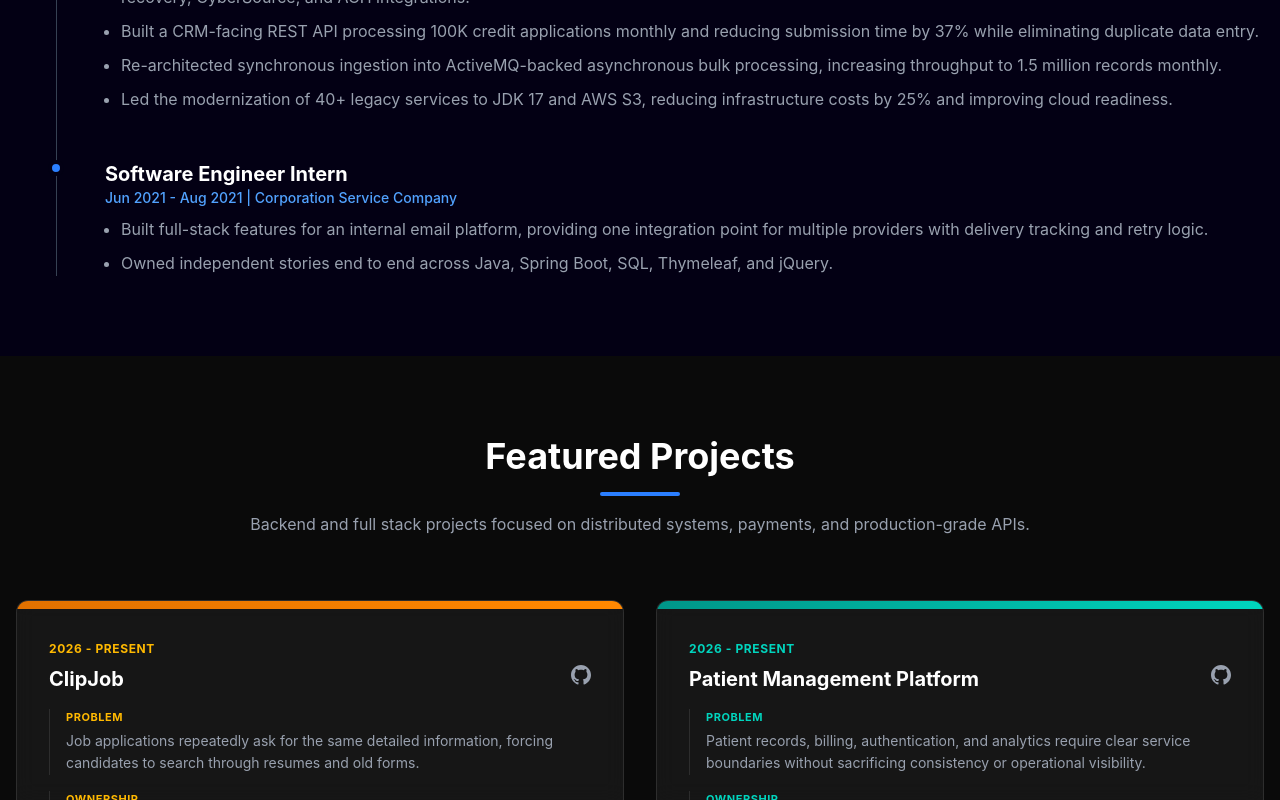
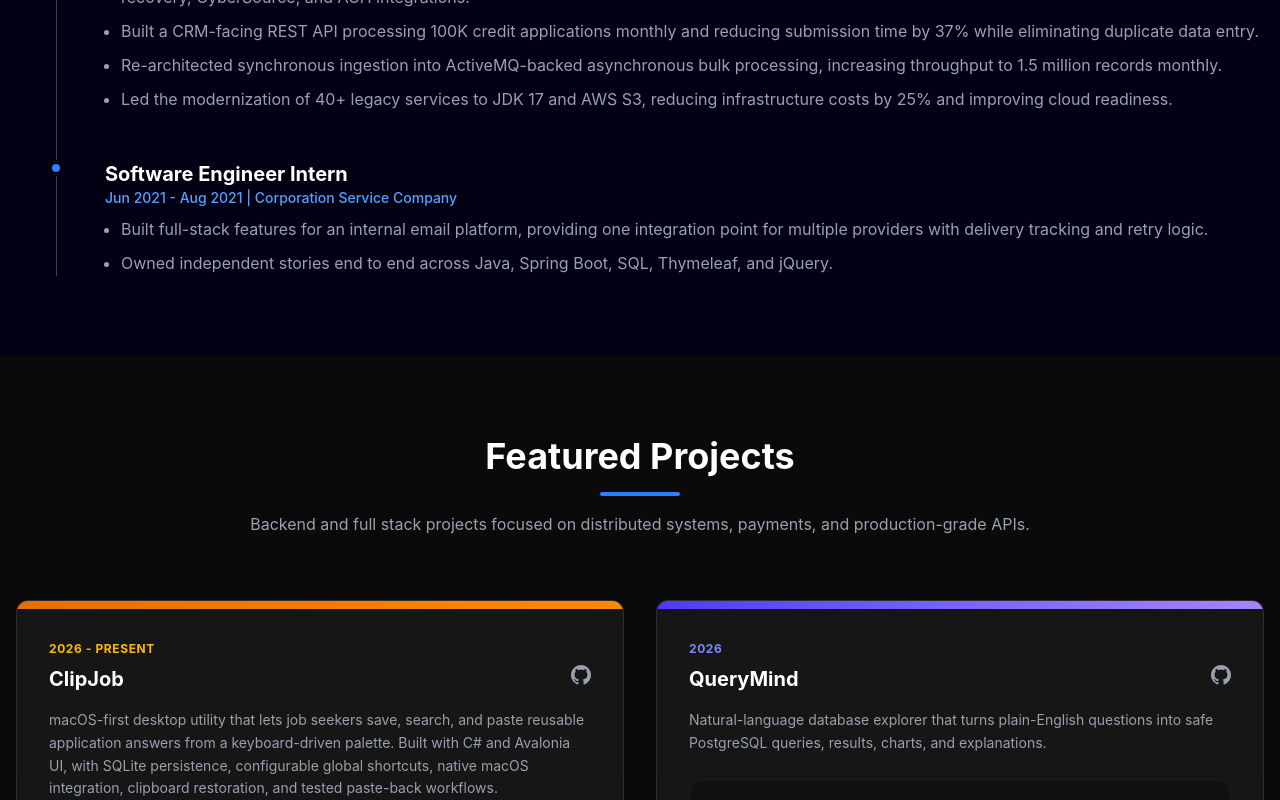
Before and after one commit to onkardangi/portfolio, a React (Vite) app: page / in a window 1280 px wide. Shown: the part 2000-2800 px from the top of the page. Built offline with nearby package versions, Linux system fonts and the light colour scheme.

Commit message:
Align portfolio projects with resume

```diff
--- a/src/components/Footer.jsx
+++ b/src/components/Footer.jsx
@@ -2,12 +2,12 @@ import React from 'react';
 
 const Footer = () => {
     return (
-        <footer className="bg-white rounded-lg shadow-sm m-4 dark:bg-[#030014] border-t border-white/10">
+        <footer className="bg-[#030014] rounded-lg shadow-sm m-4 border-t border-white/10">
             <div className="w-full mx-auto max-w-screen-xl p-4 md:flex md:items-center md:justify-between">
-                <span className="text-sm text-gray-500 sm:text-center dark:text-gray-400">
+                <span className="text-sm text-gray-400 sm:text-center">
                     © {new Date().getFullYear()} <a href="#home" className="hover:underline">Onkar Dangi</a>. All Rights Reserved.
                 </span>
-                <ul className="flex flex-wrap items-center mt-3 text-sm font-medium text-gray-500 dark:text-gray-400 sm:mt-0">
+                <ul className="flex flex-wrap items-center mt-3 text-sm font-medium text-gray-400 sm:mt-0">
                     <li>
                         <a href="#about" className="hover:underline me-4 md:me-6">About</a>
                     </li>
--- a/src/sections/Hero.jsx
+++ b/src/sections/Hero.jsx
@@ -47,7 +47,7 @@ const Hero = () => {
 
                     <div className="flex flex-wrap justify-center gap-3 mb-12 text-sm text-gray-300">
                         <span className="glass rounded-full px-4 py-2">Enterprise fintech experience</span>
-                        <span className="glass rounded-full px-4 py-2">$1M+ annual revenue impact</span>
+                        <span className="glass rounded-full px-4 py-2">$1M+ monthly payment volume</span>
                         <span className="glass rounded-full px-4 py-2">MS in Computer Science · UIC</span>
                     </div>
 
--- a/src/sections/Projects.jsx
+++ b/src/sections/Projects.jsx
@@ -1,7 +1,8 @@
-import React from 'react';
-import { motion } from 'framer-motion';
+import React, { useState } from 'react';
+import { AnimatePresence, motion } from 'framer-motion';
 
 const Projects = () => {
+    const [expandedProject, setExpandedProject] = useState(null);
     const projects = [
         {
             title: "ClipJob",
@@ -29,21 +30,45 @@ const Projects = () => {
             }
         },
         {
+            title: "QueryMind",
+            featured: true,
+            date: "2026",
+            description: "Natural-language database explorer that turns plain-English questions into safe PostgreSQL queries, results, charts, and explanations.",
+            caseStudy: {
+                problem: "Non-technical users need answers from operational data but often depend on engineers to understand schemas and write one-off SQL.",
+                ownership: "Built the Kotlin/Spring Boot API, React client, authentication, database-connection workflow, schema introspection, Claude integration, visualizations, and automated tests.",
+                engineering: "Uses application-level SQL validation plus read-only database pools, relevance-scores schemas with 40+ tables to control context size, and encrypts stored credentials with AES-256-GCM.",
+                outcome: "Delivered an end-to-end PostgreSQL analytics workflow that generates SQL, executes approved read-only queries, and automatically selects useful chart visualizations."
+            },
+            architecture: ["React Client", "Spring Boot API", "Claude API", "PostgreSQL"],
+            proofLinks: [
+                { label: "Source code", href: "https://github.com/onkardangi/QueryMind" }
+            ],
+            tags: ["Kotlin", "Spring Boot", "React", "Claude API", "PostgreSQL", "Docker"],
+            link: "https://github.com/onkardangi/QueryMind",
+            classes: {
+                title: "text-indigo-400",
+                gradient: "from-indigo-600 to-violet-400",
+                border: "hover:border-indigo-500/30",
+                tag: "bg-indigo-500/10 text-indigo-400 border-indigo-500/10"
+            }
+        },
+        {
             title: "Patient Management Platform",
             featured: true,
             date: "2026 - Present",
-            description: "Enterprise hospital platform that manages patient records and coordinates billing and analytics across services. Built as a production-style microservices system with REST and gRPC APIs, Kafka events, and JWT-based auth. Deployed with Docker and AWS infrastructure as code, with testing and observability baked in.",
+            description: "Java microservices project that manages patient records, creates billing accounts over gRPC, and publishes patient events through Kafka.",
             caseStudy: {
-                problem: "Patient records, billing, authentication, and analytics require clear service boundaries without sacrificing consistency or operational visibility.",
-                ownership: "Built the platform as a production-style healthcare system spanning service APIs, asynchronous events, authentication, containerization, and infrastructure.",
-                engineering: "Combined REST and gRPC communication with Kafka-driven workflows, JWT authorization, automated testing, and observable Docker-based services deployed through AWS infrastructure as code.",
-                outcome: "Produced an end-to-end microservices reference platform that demonstrates secure service communication, event-driven processing, and repeatable cloud deployment."
+                problem: "Patient record changes must coordinate with downstream billing and event consumers without coupling every responsibility into one service.",
+                ownership: "Built the patient and billing services, REST endpoints, validation and error handling, persistence layer, gRPC contract and client, Kafka producer, tests, and container definitions.",
+                engineering: "Uses synchronous gRPC when patient creation requires an immediate billing account and Kafka events for asynchronous downstream processing.",
+                outcome: "Produced a working two-service foundation demonstrating REST CRUD, service-to-service gRPC, event publication, database persistence, and Docker packaging."
             },
-            architecture: ["REST Gateway", "gRPC Services", "Kafka Events", "AWS"],
+            architecture: ["REST API", "Patient Service", "gRPC Billing", "Kafka Events"],
             proofLinks: [
                 { label: "Source code", href: "https://github.com/onkardangi/patient-management" }
             ],
-            tags: ["Microservices", "gRPC", "Kafka", "AWS", "Docker", "Java"],
+            tags: ["Java", "Spring Boot", "REST", "gRPC", "Kafka", "Docker"],
             link: "https://github.com/onkardangi/patient-management",
             classes: {
                 title: "text-teal-400",
@@ -92,7 +117,6 @@ const Projects = () => {
         },
         {
             title: "TrackQ — Fitness Platform",
-            featured: true,
             date: "2025",
             description: "B2B2C wellness booking and payments platform for gyms and trainers, built end to end. Implemented a Node.js backend and React Native client with concurrency-safe booking flows supporting 1K+ concurrent sessions. Added Stripe payments including refunds, split payments, and subscriptions with accurate accounting across entities.",
             caseStudy: {
@@ -160,12 +184,12 @@ const Projects = () => {
                     {flagshipProjects.map((project, index) => (
                         <motion.div
                             key={project.title}
-                            whileHover={{ y: -10 }}
+                            whileHover={{ y: -6 }}
                             initial={{ opacity: 0, y: 20 }}
                             whileInView={{ opacity: 1, y: 0 }}
                             transition={{ duration: 0.5, delay: index * 0.1 }}
                             viewport={{ once: true }}
-                            className={`glass rounded-xl overflow-hidden group cursor-pointer border border-white/5 transition-all ${project.classes.border}`}
+                            className={`glass rounded-xl overflow-hidden group border border-white/5 transition-all ${project.classes.border}`}
                         >
                             <div className={`h-2 bg-gradient-to-r ${project.classes.gradient}`}></div>
                             <div className="p-8 flex flex-col h-full">
@@ -177,27 +201,20 @@ const Projects = () => {
                                         {project.title}
                                     </h3>
                                     {project.link && (
-                                        <a href={project.link} target="_blank" rel="noopener noreferrer" className="text-gray-400 hover:text-white transition-colors">
+                                        <a href={project.link} target="_blank" rel="noopener noreferrer" aria-label={`Open ${project.title}`} className="text-gray-400 hover:text-white transition-colors">
                                             {project.link.endsWith('.pdf') ? (
-                                                <svg className="w-5 h-5" fill="none" viewBox="0 0 24 24" stroke="currentColor">
+                                                <svg className="w-5 h-5" fill="none" viewBox="0 0 24 24" stroke="currentColor" aria-hidden="true">
                                                     <path strokeLinecap="round" strokeLinejoin="round" strokeWidth={2} d="M9 12h6m-6 4h6m2 5H7a2 2 0 01-2-2V5a2 2 0 012-2h5.586a1 1 0 01.707.293l5.414 5.414a1 1 0 01.293.707V19a2 2 0 01-2 2z" />
                                                 </svg>
                                             ) : (
-                                                <svg className="w-5 h-5" fill="currentColor" viewBox="0 0 24 24"><path d="M12 0c-6.626 0-12 5.373-12 12 0 5.302 3.438 9.8 8.207 11.387.599.111.793-.261.793-.577v-2.234c-3.338.726-4.033-1.416-4.033-1.416-.546-1.387-1.333-1.756-1.333-1.756-1.089-.745.083-.729.083-.729 1.205.084 1.839 1.237 1.839 1.237 1.07 1.834 2.807 1.304 3.492.997.107-.775.418-1.305.762-1.604-2.665-.305-5.467-1.334-5.467-5.931 0-1.311.469-2.381 1.236-3.221-.124-.303-.535-1.524.117-3.176 0 0 1.008-.322 3.301 1.23.957-.266 1.983-.399 3.003-.404 1.02.005 2.047.138 3.006.404 2.291-1.552 3.297-1.23 3.297-1.23.653 1.653.242 2.874.118 3.176.77.84 1.235 1.911 1.235 3.221 0 4.609-2.807 5.624-5.479 5.921.43.372.823 1.102.823 2.222v3.293c0 .319.192.694.801.576 4.765-1.589 8.199-6.086 8.199-11.386 0-6.627-5.373-12-12-12z" /></svg>
+                                                <svg className="w-5 h-5" fill="currentColor" viewBox="0 0 24 24" aria-hidden="true"><path d="M12 0c-6.626 0-12 5.373-12 12 0 5.302 3.438 9.8 8.207 11.387.599.111.793-.261.793-.577v-2.234c-3.338.726-4.033-1.416-4.033-1.416-.546-1.387-1.333-1.756-1.333-1.756-1.089-.745.083-.729.083-.729 1.205.084 1.839 1.237 1.839 1.237 1.07 1.834 2.807 1.304 3.492.997.107-.775.418-1.305.762-1.604-2.665-.305-5.467-1.334-5.467-5.931 0-1.311.469-2.381 1.236-3.221-.124-.303-.535-1.524.117-3.176 0 0 1.008-.322 3.301 1.23.957-.266 1.983-.399 3.003-.404 1.02.005 2.047.138 3.006.404 2.291-1.552 3.297-1.23 3.297-1.23.653 1.653.242 2.874.118 3.176.77.84 1.235 1.911 1.235 3.221 0 4.609-2.807 5.624-5.479 5.921.43.372.823 1.102.823 2.222v3.293c0 .319.192.694.801.576 4.765-1.589 8.199-6.086 8.199-11.386 0-6.627-5.373-12-12-12z" /></svg>
                                             )}
                                         </a>
                                     )}
                                 </div>
-                                <div className="grid gap-4 mb-6">
-                                    {Object.entries(project.caseStudy).map(([label, detail]) => (
-                                        <div key={label} className="border-l border-white/10 pl-4">
-                                            <span className={`${project.classes.title} text-[11px] font-bold tracking-wider uppercase block mb-1`}>
-                                                {label}
-                                            </span>
-                                            <p className="text-gray-400 text-sm leading-relaxed">{detail}</p>
-                                        </div>
-                                    ))}
-                                </div>
+                                <p className="text-gray-400 text-sm leading-relaxed mb-6">
+                                    {project.description}
+                                </p>
                                 <div className="mb-6 rounded-xl bg-black/20 border border-white/5 p-4">
                                     <span className="text-gray-500 text-[11px] font-bold tracking-wider uppercase block mb-3">
                                         Architecture
@@ -245,6 +262,47 @@ const Projects = () => {
                                         ))}
                                     </div>
                                 )}
+                                <button
+                                    type="button"
+                                    onClick={() => setExpandedProject(expandedProject === project.title ? null : project.title)}
+                                    aria-expanded={expandedProject === project.title}
+                                    aria-controls={`case-study-${index}`}
+                                    className="mt-5 pt-5 border-t border-white/10 w-full flex items-center justify-between text-sm font-semibold text-gray-300 hover:text-white transition-colors"
+                                >
+                                    <span>{expandedProject === project.title ? 'Hide case study' : 'View case study'}</span>
+                                    <motion.svg
+                                        animate={{ rotate: expandedProject === project.title ? 180 : 0 }}
+                                        className="w-4 h-4"
+                                        fill="none"
+                                        viewBox="0 0 24 24"
+                                        stroke="currentColor"
+                                        aria-hidden="true"
+                                    >
+                                        <path strokeLinecap="round" strokeLinejoin="round" strokeWidth={2} d="m6 9 6 6 6-6" />
+                                    </motion.svg>
+                                </button>
+                                <AnimatePresence initial={false}>
+                                    {expandedProject === project.title && (
+                                        <motion.div
+                                            id={`case-study-${index}`}
+                                            initial={{ opacity: 0, height: 0 }}
+                                            animate={{ opacity: 1, height: 'auto' }}
+                                            exit={{ opacity: 0, height: 0 }}
+                                            className="overflow-hidden"
+                                        >
+                                            <div className="grid gap-4 pt-5">
+                                                {Object.entries(project.caseStudy).map(([label, detail]) => (
+                                                    <div key={label} className="border-l border-white/10 pl-4">
+                                                        <span className={`${project.classes.title} text-[11px] font-bold tracking-wider uppercase block mb-1`}>
+                                                            {label}
+                                                        </span>
+                                                        <p className="text-gray-400 text-sm leading-relaxed">{detail}</p>
+                                                    </div>
+                                                ))}
+                                            </div>
+                                        </motion.div>
+                                    )}
+                                </AnimatePresence>
                             </div>
                         </motion.div>
                     ))}
```
Also changed, not shown: index.html (+9 -7 lines), 1 other file (tests, documents, lock files or other folders).
